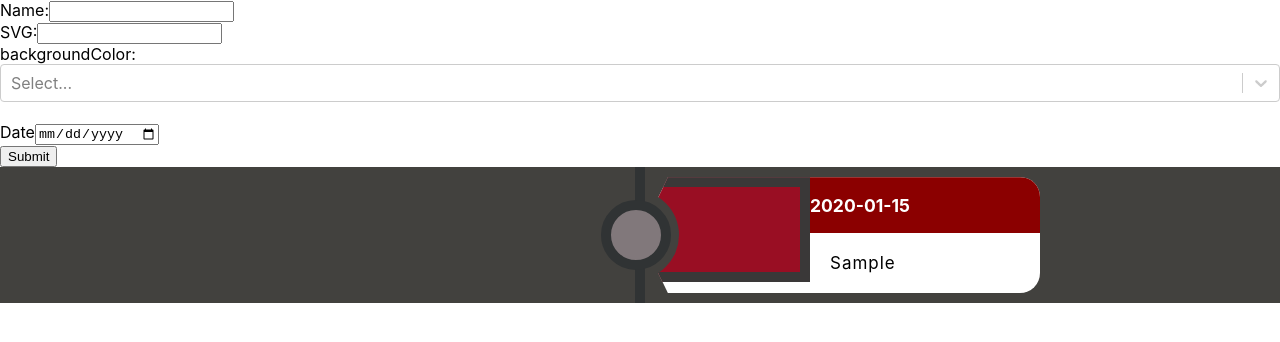
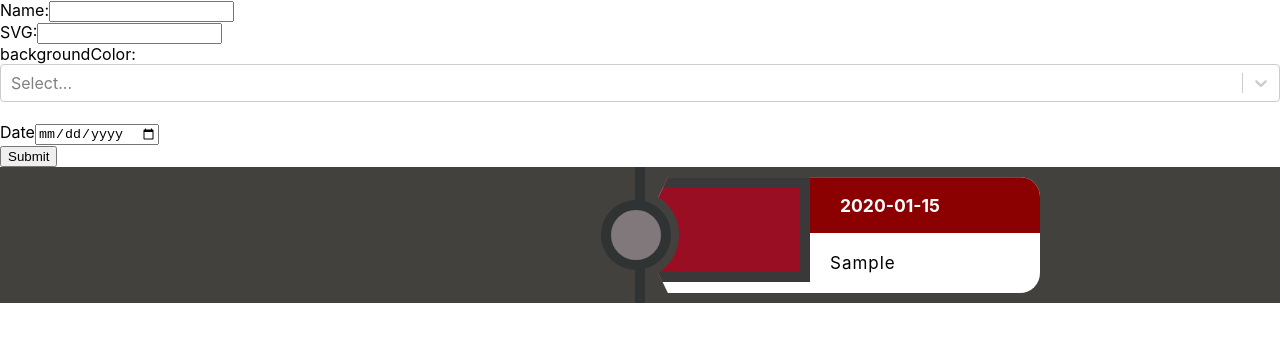
Before and after one commit to asujan205/timeline, a React (Create React App) app: page / in a window 1280 px wide. Both pictures are taken after typing "Sample", "Sample", "2020-01-15" into the empty fields and a click on the input 28 px from the left and 156 px from the top of the page. Shown: the top 342 px of the page. Built offline with nearby package versions, Linux system fonts and the light colour scheme.

Commit message:
padding of date

```diff
--- a/src/App.css
+++ b/src/App.css
@@ -138,7 +138,7 @@ flex:3;
     background: darkred;
     padding-top: 0px;
     width: 100%;
-
+  align-items: center;
 
 }
 .newicon{
@@ -160,7 +160,9 @@ flex:3;
   padding-top: 8px;
 
 }
-
+.title{
+  padding-left: 30px;
+}
 .description{
 
     font-size: 17px;
```
